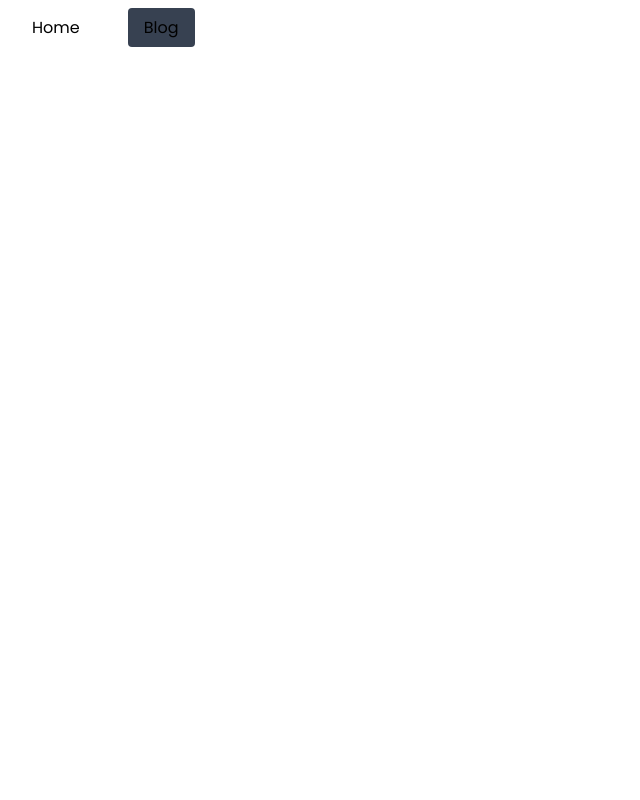
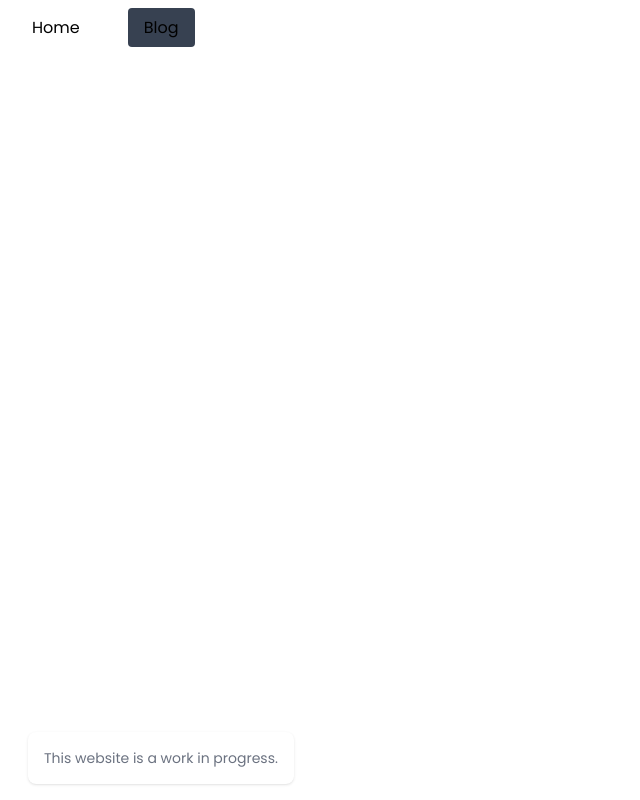
Before and after one commit to faosldkjfhf/portfolio-website, a React (Vite) app: page /blog in a window 1280 px wide. Shown: the whole page, without its empty margins (0-640 px from the left). Built offline with nearby package versions, Linux system fonts and the light colour scheme.

Commit message:
updated some small transitions, added footer to site

```diff
--- a/src/blog/index.jsx
+++ b/src/blog/index.jsx
@@ -1,3 +1,4 @@
+import Footer from "../footer";
 import NavBar from "../nav-bar";
 
 function Blog() {
@@ -7,6 +8,9 @@ function Blog() {
             <div className="text-white text-9xl overflow-hidden font-bold">
                 Blog
             </div>
+            <div className="fixed bottom-0">
+                <Footer />
+            </div>
         </>
     );
 }
--- a/src/footer/index.jsx
+++ b/src/footer/index.jsx
@@ -1,6 +1,6 @@
 function Footer() {
     return (
-        <footer className="bg-white rounded-lg shadow m-4 ml-7 dark:bg-gray-800 hover:bg-gray-900 hover:scale-110">
+        <footer className="bg-white rounded-lg shadow m-4 ml-7 dark:bg-gray-900 hover:bg-gray-900 hover:scale-110 transition-all">
             <div className="w-full mx-auto max-w-screen-xl p-4 md:flex md:items-center md:justify-between">
                 <span className="text-sm text-gray-500 sm:text-center dark:text-gray-400">
                     This website is a work in progress.
--- a/src/nav-bar/index.jsx
+++ b/src/nav-bar/index.jsx
@@ -2,7 +2,7 @@ import { NavLink } from "react-router-dom";
 
 function NavBar() {
     return (
-        <nav className="bg-white border-gray-200 dark:bg-gray-900 sticky top-0 z-20">
+        <nav className="bg-white border-gray-200 dark:bg-gray-900 sticky top-0 z-20 transition-all">
             <div className="flex flex-wrap items-center justify-between p-4">
                 <ul className="font-medium flex flex-row p-4 md:p-0 mt-4 border border-gray-100 rounded-lg bg-gray-50 md:flex-row md:space-x-8 md:mt-0 md:border-0 md:bg-white dark:bg-slate-800 md:dark:bg-slate-900 dark:border-slate-700">
                     <li>
```
